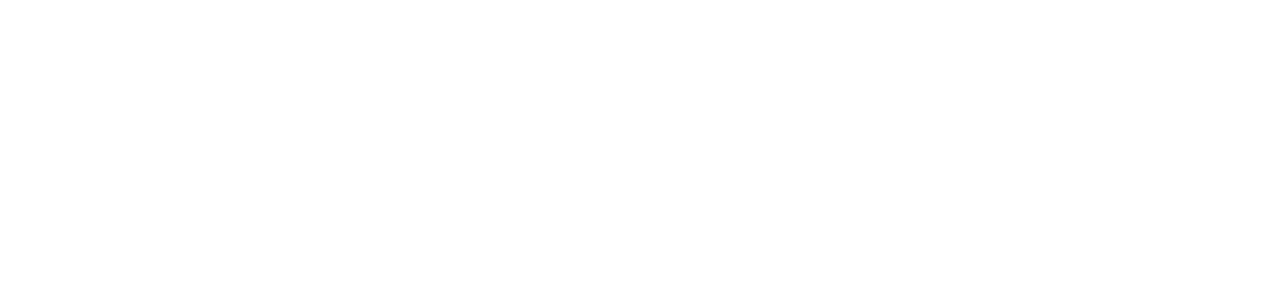
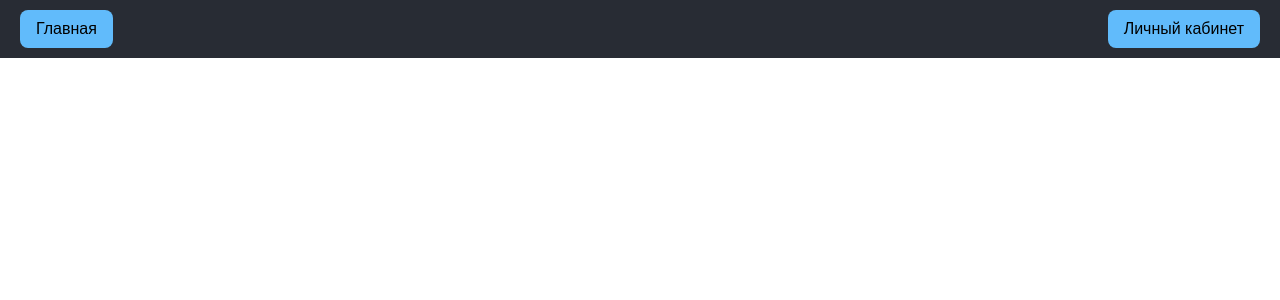
Before and after one commit to dellxdesq/RegistersProject, a React (Create React App) app in the folder RegistersProject/client-app/: page /personal in a window 1280 px wide. Before the commit this address had no page. Shown: the top 300 px of the page. Built offline with nearby package versions, Linux system fonts and the light colour scheme.

Commit message:
Feat: начато создание страницы личного кабинета

```diff
--- a/RegistersProject/client-app/src/App.js
+++ b/RegistersProject/client-app/src/App.js
@@ -2,6 +2,7 @@
 import AuthPage from "./Pages/Auth";
 import RegisterPage from "./Pages/Register"
 import MainPage from "./Pages/Main"
+import PersonalPage from "./Pages/Personal";
 function App() {
   return (
       <Router>
@@ -9,6 +10,7 @@
             <Route path="/auth" element={<AuthPage />} />
             <Route path="/register" element={<RegisterPage />} />
             <Route path="/" element={<MainPage />} />
+            <Route path="/personal" element={<PersonalPage />} />
         </Routes>
       </Router>
   );
--- /dev/null
+++ b/RegistersProject/client-app/src/Pages/Personal/index.jsx
@@ -0,0 +1,13 @@
+import { useState } from "react";
+import { useNavigate } from "react-router-dom";
+import styles from "./styles";
+import Navbar from "../../Components/Navbar";
+
+export default function PersonalPage() {
+
+    return (
+        <div style={styles.container}>
+            <Navbar />
+        </div>
+    );
+}
--- /dev/null
+++ b/RegistersProject/client-app/src/Pages/Personal/styles.jsx
@@ -0,0 +1,10 @@
+const styles = {
+    personalPage: {
+        display: "flex",
+        justifyContent: "center",
+        alignItems: "center",
+        height: "100vh",
+        backgroundColor: "#f2f2f2",
+        fontFamily: "Consolas",
+    }
+};
```
